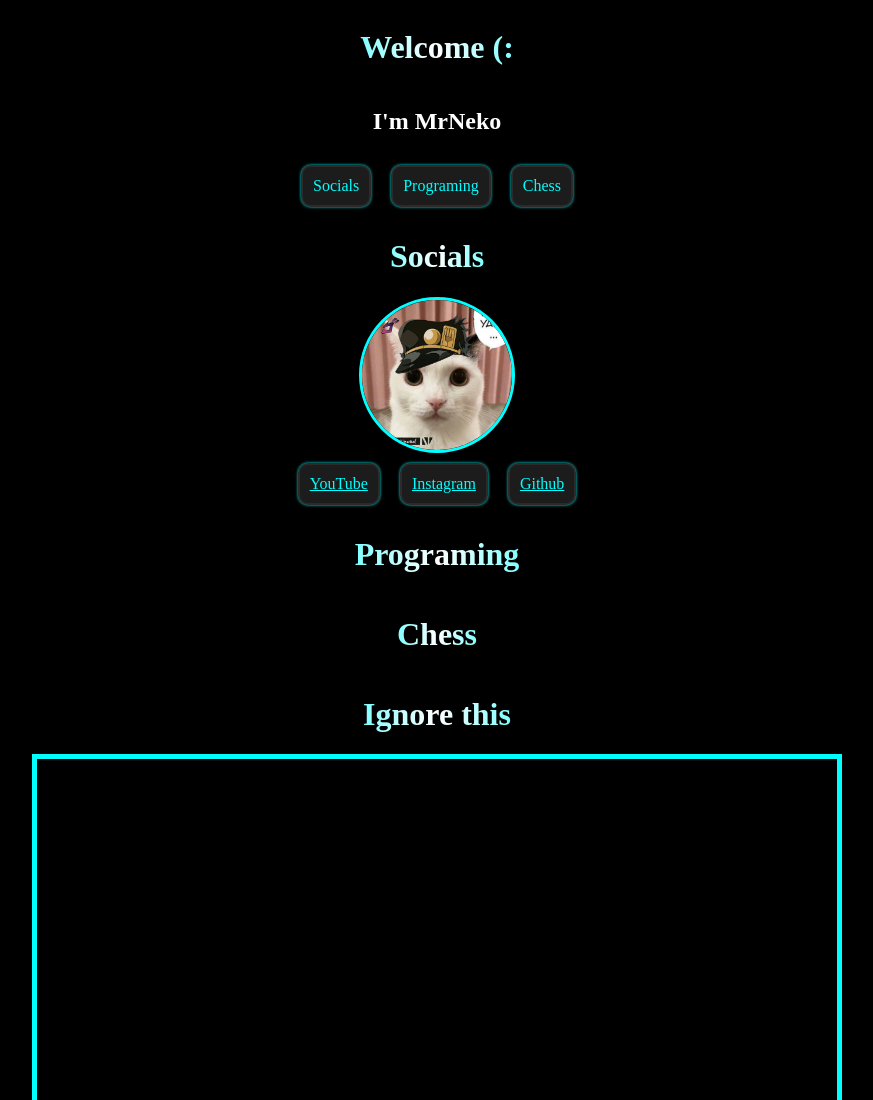
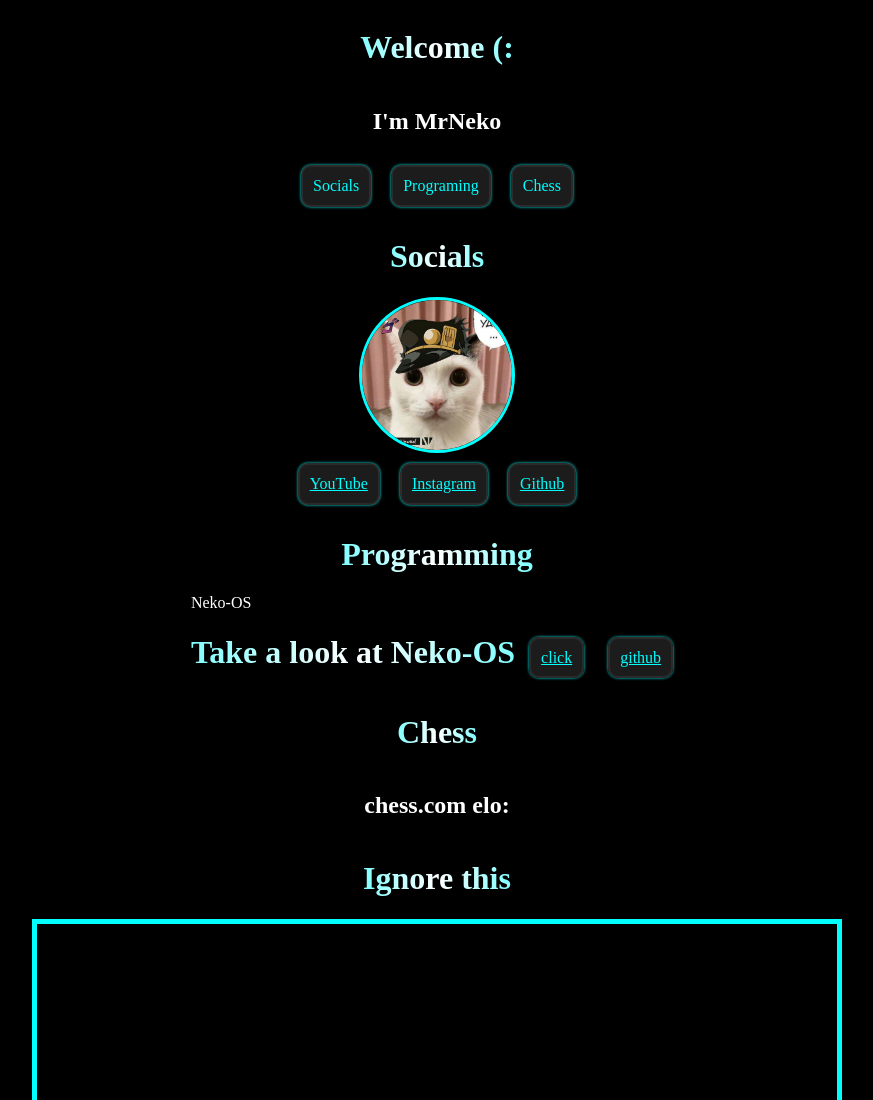
Before and after one commit to mrneko-OG/Portfolio-Website, a website built with Vite: page Personal Website/index.html in a window 1280 px wide. Shown: the top 1100 px of the page, without its empty margins (203-1076 px from the left). Built offline with nearby package versions, Linux system fonts and the light colour scheme.

Commit message:
Update index.html

```diff
--- a/Personal Website/index.html
+++ b/Personal Website/index.html
@@ -22,8 +22,17 @@
     <a href="https://www.instagram.com/mrneko3og">Instagram</a>
     <a href="https://github.com/mrneko-OG">Github</a>
     </div>
-    <h1>Programing</h1>
+    <h1>Programming</h1>
+    <div class="red-window">
+    <div id="red-window-header"> Neko-OS</div>
+    <h1 class="red">Take a look at Neko-OS</h1>
+    <a href="https://mrneko-og.github.io/Neko-OS/" class="red-btn">click</a>
+    <a href="https://github.com/mrneko-OG/Neko-OS" class="red-btn">github</a>
+    </div>
     <h1>Chess</h1>
+    <div class="sections">
+    <h2>chess.com elo:</h2><h1 id="chess"></h1>
+    </div>
     <h1>Ignore this</h1>
     <canvas class="webgl"></canvas>
 
```
